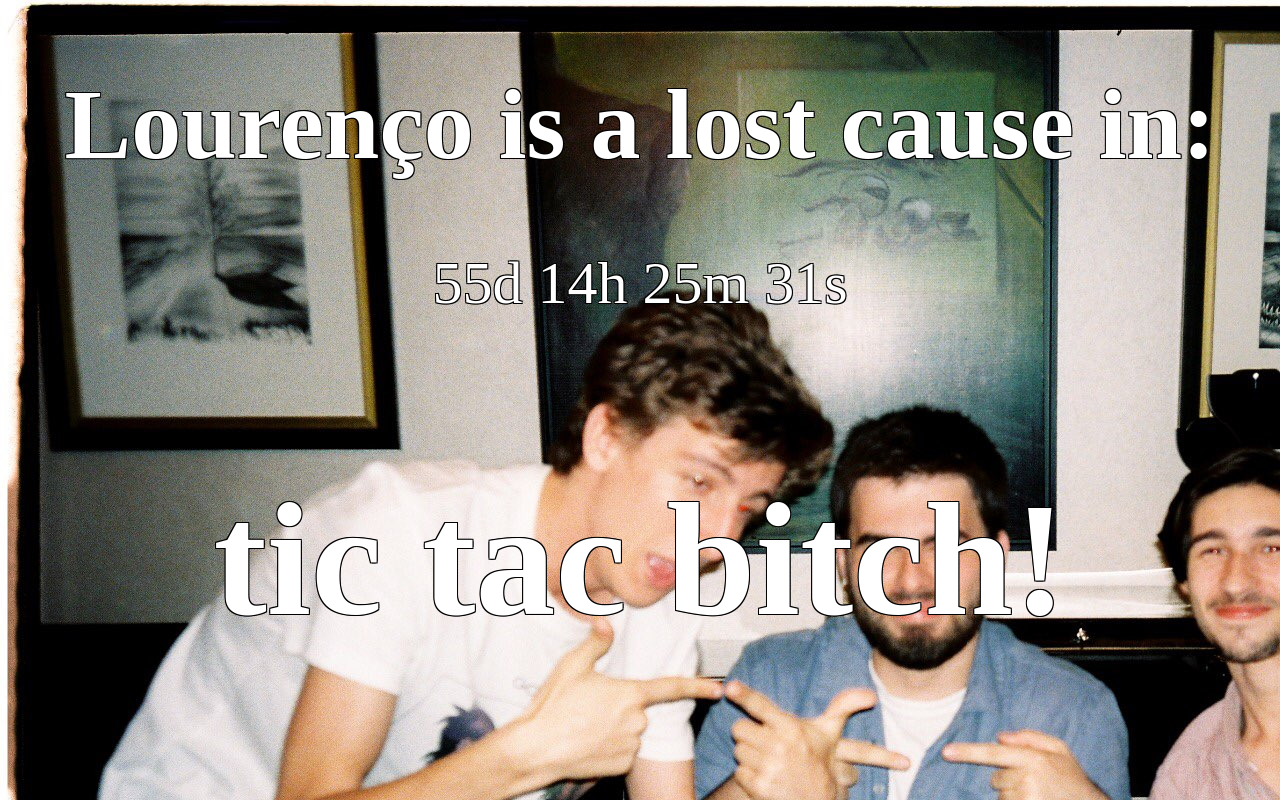
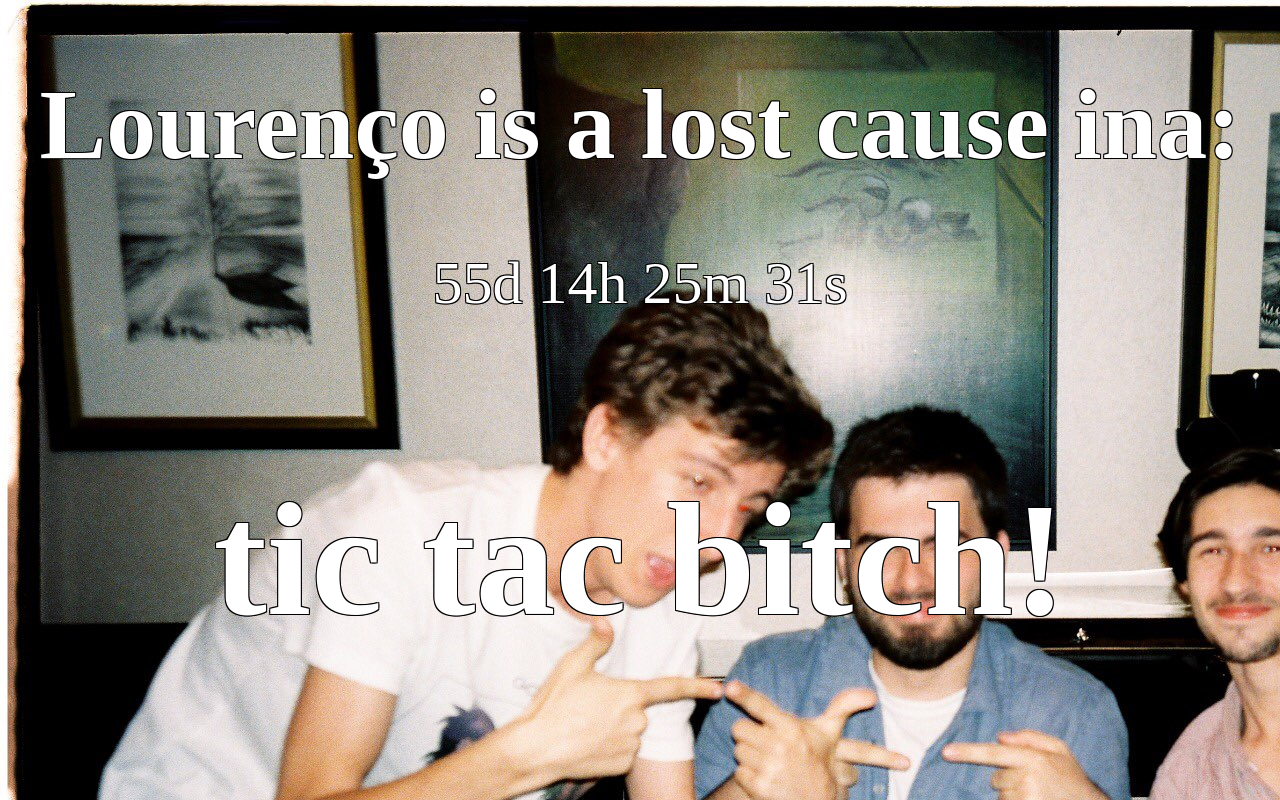
Before and after one commit to hmpbs/LFTfucky, a plain HTML site: page index.html in a window 1280 px wide. Drawn offline with Linux system fonts and the light colour scheme.

Commit message:
Update index.html

```diff
--- a/index.html
+++ b/index.html
@@ -70,7 +70,7 @@
 </head>
 
 <body>
-    <h1>Lourenço is a lost cause in:</h1>
+    <h1>Lourenço is a lost cause ina:</h1>
     <p id="demo"></p>
 
     <script>
```
